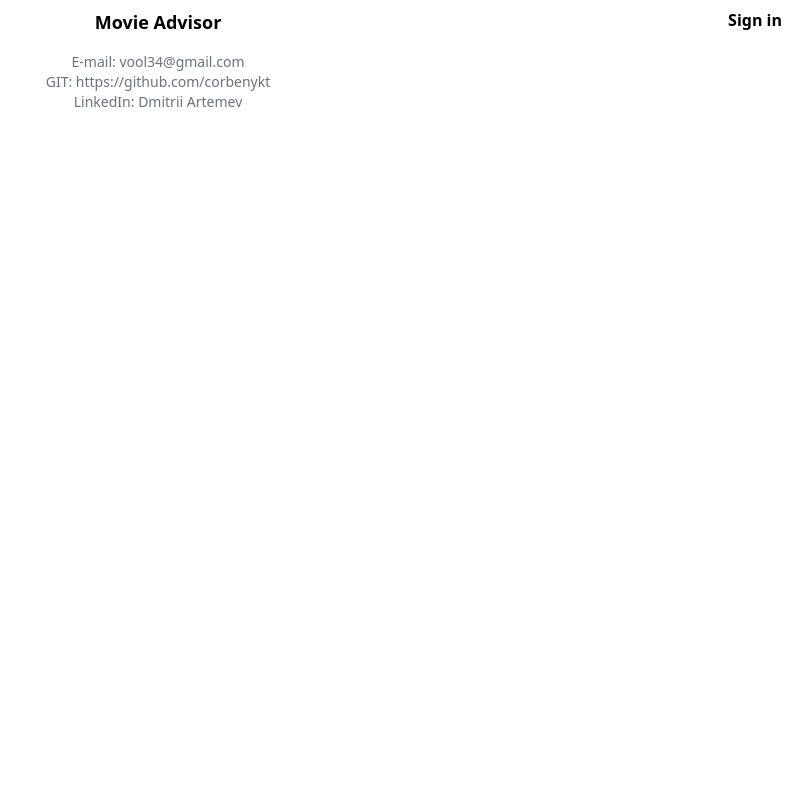
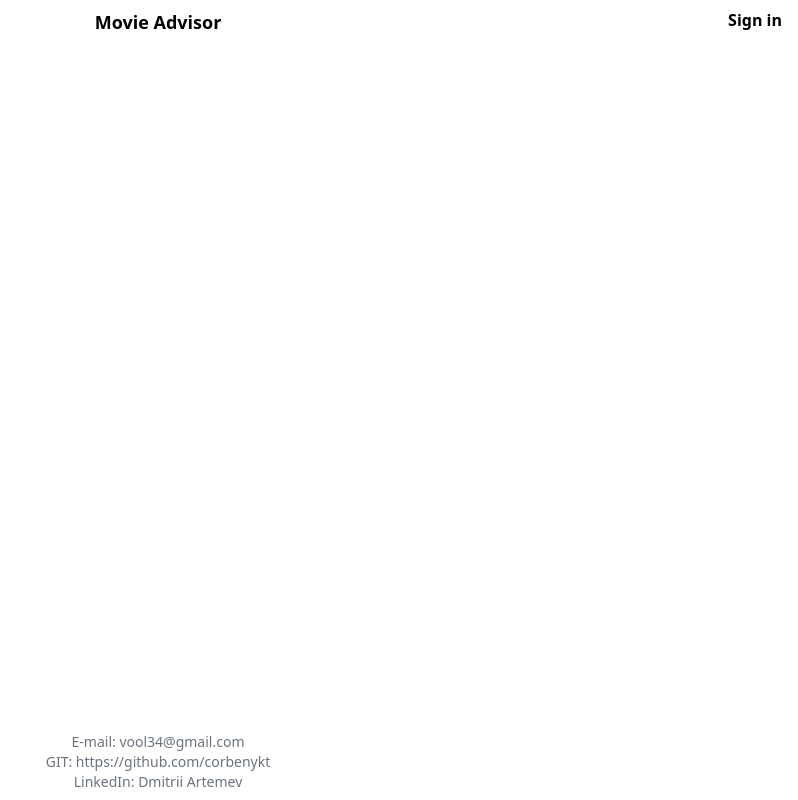
Before and after one commit to CorbenYkt/movieadvisor, a React (Vite) app: page / in a window 1280 px wide. Shown: the whole page, without its empty margins (482-1280 px from the left). Built offline with nearby package versions, Linux system fonts and the light colour scheme.

Commit message:
UPD: minor updates

```diff
--- a/src/App.jsx
+++ b/src/App.jsx
@@ -50,7 +50,7 @@ function App() {
           })
           .catch((err) => {
             setProfile(null);
-            console.log(err)
+            console.error('Failed to fetch profile:', err);
           });
       }
     },
@@ -60,21 +60,26 @@ function App() {
   return (
     <>
       <div className="flex flex-col h-screen" >
-        <div className="flex-none" >
+        <header className="flex-none" role="banner">
           <Header user={user} profile={profile} login={login} logOut={logOut} />
-        </div>
+        </header>
 
-        <Routes>
-          <Route exact path="/movieadvisor" element={<Home user={user} profile={profile} login={login} logOut={logOut} />} />
-          <Route exact path="/movieadvisor/profile" element={<Profile user={user} profile={profile} login={login} logOut={logOut} />} />
+        <main role="main" className="flex-grow">
+          {profile === null && user ? (
+            <Loading />
+          ) : (
+            <Routes>
+              <Route exact path="/movieadvisor" element={<Home user={user} profile={profile} login={login} logOut={logOut} />} />
+              <Route exact path="/movieadvisor/profile" element={<Profile user={user} profile={profile} login={login} logOut={logOut} />} />
+            </Routes>
+          )}
 
-        </Routes>
+        </main>
 
-        <div className="flex-none">
+        <footer className="flex-none" role="contentinfo">
           <Footer />
-        </div>
+        </footer>
       </div >
-
     </>
   )
 }
--- a/src/main.jsx
+++ b/src/main.jsx
@@ -8,9 +8,7 @@ import { GoogleOAuthProvider } from "@react-oauth/google"
 createRoot(document.getElementById('root')).render(
   <GoogleOAuthProvider clientId='604235982281-vutqgstadkbkuponr92g1g07curs0dbd.apps.googleusercontent.com'>
     <Router>
-      {/* <StrictMode> */}
       <App />
-      {/* </StrictMode> */}
     </Router>
   </GoogleOAuthProvider>
 )
--- a/src/pages/GenreList.jsx
+++ b/src/pages/GenreList.jsx
@@ -27,7 +27,6 @@ const GerneList = ({ movieid }) => {
     return (
         <div className='flex flex-row'>
             {loading ? (
-                // <Loading />
                 <div>Loading...</div>
             ) : error ? (
                 <p>Error: {error}</p>
--- a/src/pages/MovieItem.jsx
+++ b/src/pages/MovieItem.jsx
@@ -54,15 +54,12 @@ const MovieItem = ({ movie, profile, login }) => {
                         userid: userid
                     }
                 });
-                //console.log(data);
                 setSaved(prevState => !prevState);
             } else {
                 const { data } = await axios.post('https://corbenykt.ru:443/likes', { movieid, userid },
                     {
                     }
                 );
-
-                //console.log(data);
                 setSaved(prevState => !prevState);
             }
         } catch (error) {
```
Also changed, not shown: src/pages/Detailinfo.jsx (deleted, +0 -47 lines), src/pages/Home.jsx (+0 -8 lines).
